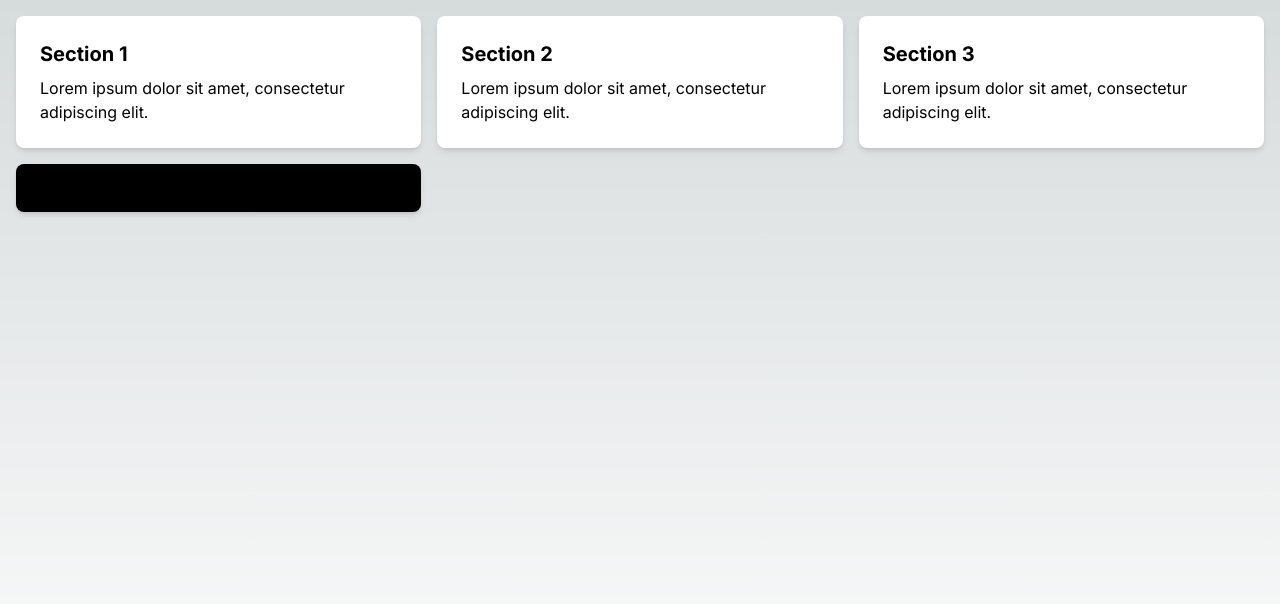
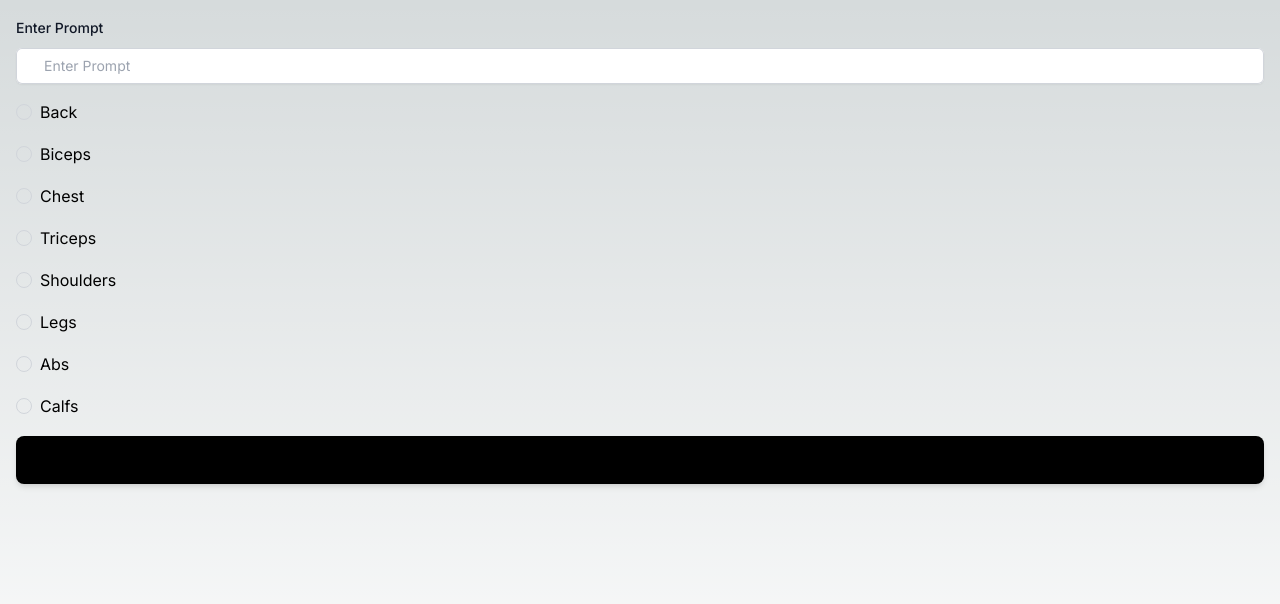
Before and after one commit to alexlitocortez/gemini, a Next.js app: page / in a window 1280 px wide. Shown: the top 604 px of the page. Built offline with nearby package versions, Linux system fonts and the light colour scheme; no server answers.

Commit message:
added radio buttons

```diff
--- a/src/app/page.tsx
+++ b/src/app/page.tsx
@@ -22,7 +22,7 @@
     const fetchData = async () => {
       try {
         const result = await model.generateContent(prompt);
-        // setGenText(result.response.text())
+        setGenText(result.response.text())
         console.log(result.response.text());
       } catch (error) {
         console.error("Error generating content:", error);
@@ -31,26 +31,81 @@
 
     // Call the async function
     fetchData();
-  }, [model, prompt]);
+  }, []);
 
   return (
     <div className="min-h-screen flex flex-col">
       <main className="flex-1 container mx-auto p-4">
-        <div className="grid grid-cols-1 md:grid-cols-2 lg:grid-cols-3 gap-4">
-          <div className="bg-white p-6 rounded-lg shadow-md">
-            <h2 className="text-xl font-bold mb-2">Section 1</h2>
-            <p className="text-black">Lorem ipsum dolor sit amet, consectetur adipiscing elit.</p>
+        <div className="grid grid-cols-1 md:grid-cols-1 lg:grid-cols-1 gap-4">
+
+          <div>
+            <label className="block text-sm font-medium leading-6 text-gray-900">Enter Prompt</label>
+            <div className="relative mt-2 rounded-md shadow-sm">
+              <input type="text" name="prompt" id="prompt" className="block w-full rounded-md border-0 py-1.5 pl-7 pr-20 text-gray-900 ring-1 ring-inset ring-gray-300 placeholder:text-gray-400 focus:ring-2 focus:ring-inset focus:ring-indigo-600 sm:text-sm sm:leading-6" placeholder="Enter Prompt" />
+              <div className="absolute inset-y-0 right-0 flex items-center">
+                <label className="sr-only">Enter Prompt</label>
+              </div>
+            </div>
           </div>
-          <div className="bg-white p-6 rounded-lg shadow-md">
-            <h2 className="text-xl font-bold mb-2">Section 2</h2>
-            <p className="text-black">Lorem ipsum dolor sit amet, consectetur adipiscing elit.</p>
+          <div>
+            <input type="radio" id="option1" name="options" value="1" className="hidden" />
+            <label className="inline-flex items-center cursor-pointer">
+              <span className="w-4 h-4 inline-block mr-2 border border-gray-300 rounded-full flex-no-shrink"></span>
+              Back
+            </label>
           </div>
-          <div className="bg-white p-6 rounded-lg shadow-md">
-            <h2 className="text-xl font-bold mb-2">Section 3</h2>
-            <p className="text-black">Lorem ipsum dolor sit amet, consectetur adipiscing elit.</p>
+          <div>
+            <input type="radio" id="option2" name="options" value="2" className="hidden" />
+            <label className="inline-flex items-center cursor-pointer">
+              <span className="w-4 h-4 inline-block mr-2 border border-gray-300 rounded-full flex-no-shrink"></span>
+              Biceps
+            </label>
           </div>
+          <div>
+            <input type="radio" id="option2" name="options" value="2" className="hidden" />
+            <label className="inline-flex items-center cursor-pointer">
+              <span className="w-4 h-4 inline-block mr-2 border border-gray-300 rounded-full flex-no-shrink"></span>
+              Chest
+            </label>
+          </div>
+          <div>
+            <input type="radio" id="option2" name="options" value="2" className="hidden" />
+            <label className="inline-flex items-center cursor-pointer">
+              <span className="w-4 h-4 inline-block mr-2 border border-gray-300 rounded-full flex-no-shrink"></span>
+              Triceps
+            </label>
+          </div>
+          <div>
+            <input type="radio" id="option2" name="options" value="2" className="hidden" />
+            <label className="inline-flex items-center cursor-pointer">
+              <span className="w-4 h-4 inline-block mr-2 border border-gray-300 rounded-full flex-no-shrink"></span>
+              Shoulders
+            </label>
+          </div>
+          <div>
+            <input type="radio" id="option2" name="options" value="2" className="hidden" />
+            <label className="inline-flex items-center cursor-pointer">
+              <span className="w-4 h-4 inline-block mr-2 border border-gray-300 rounded-full flex-no-shrink"></span>
+              Legs
+            </label>
+          </div>
+          <div>
+            <input type="radio" id="option2" name="options" value="2" className="hidden" />
+            <label className="inline-flex items-center cursor-pointer">
+              <span className="w-4 h-4 inline-block mr-2 border border-gray-300 rounded-full flex-no-shrink"></span>
+              Abs
+            </label>
+          </div>
+          <div>
+            <input type="radio" id="option2" name="options" value="2" className="hidden" />
+            <label className="inline-flex items-center cursor-pointer">
+              <span className="w-4 h-4 inline-block mr-2 border border-gray-300 rounded-full flex-no-shrink"></span>
+              Calfs
+            </label>
+          </div>
+
           <div className="bg-black p-6 rounded-lg shadow-md">
-            {/* <p className="text-white">{genText}</p> */}
+            <p className="text-white">{genText}</p>
           </div>
         </div>
       </main>
```
